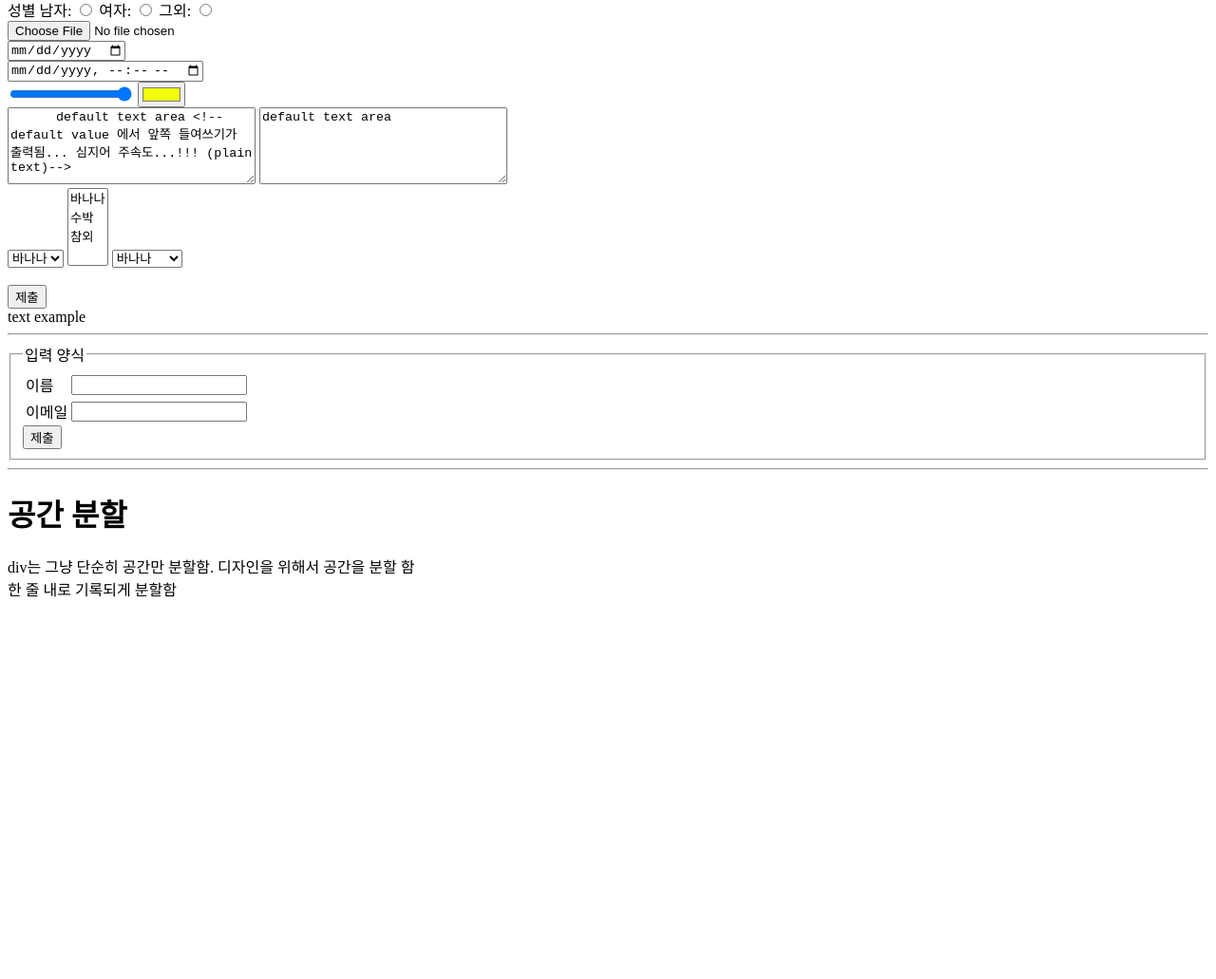
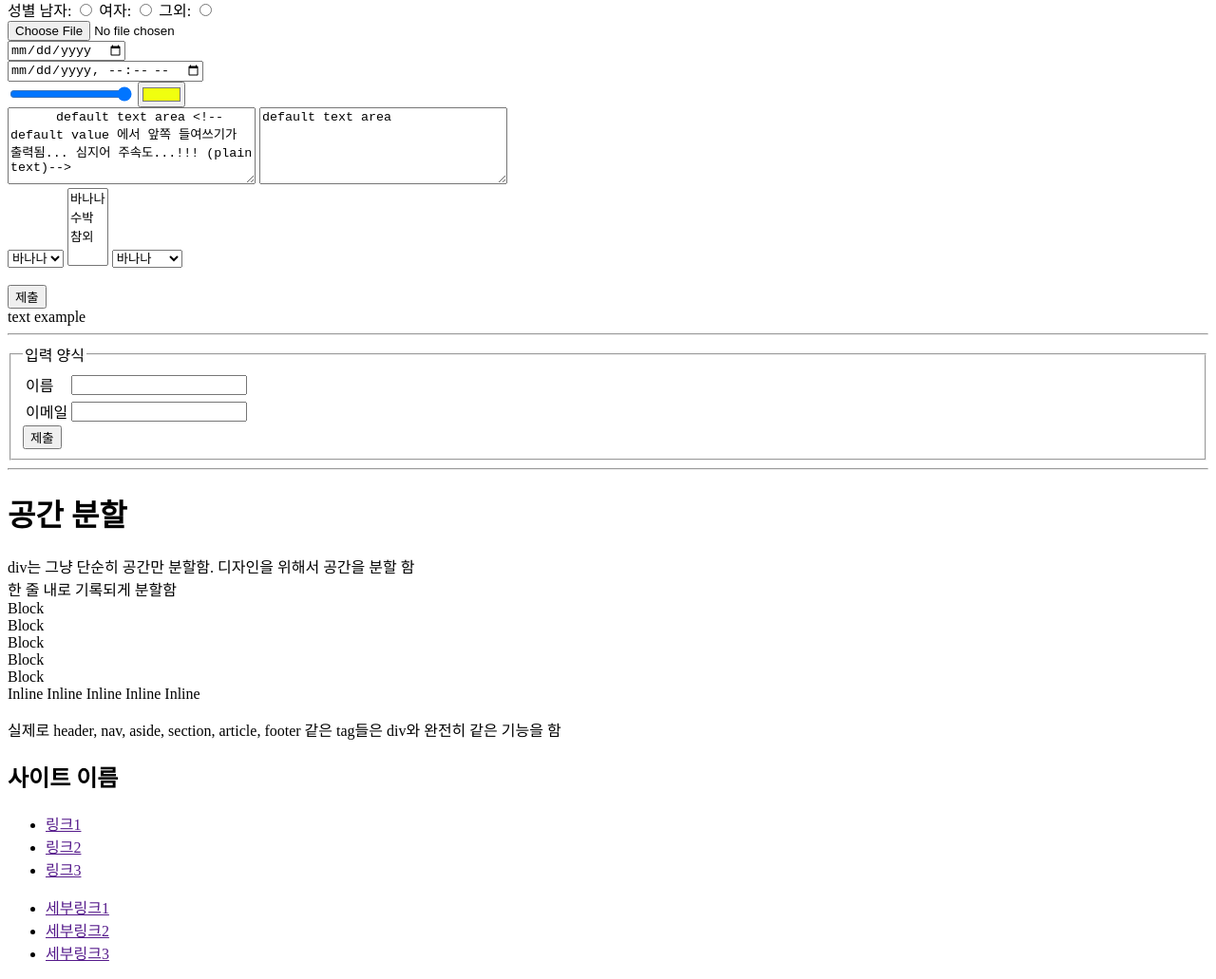
Before and after one commit to cielixer/FE_study, a plain HTML site: page 01-html/3-form/index.html in a window 1280 px wide. Shown: the part 225-1256 px from the top of the page at 95% size. Before the commit the page ends 865 px from the top, so only its background shows below. Drawn offline with Linux system fonts and the light colour scheme.

Commit message:
forms complete

```diff
--- a/01-html/3-form/index.html
+++ b/01-html/3-form/index.html
@@ -161,6 +161,50 @@
   <!-- inline 형식으로 공간을 분할 -->
   <span> 한 줄 내로 기록되게 분할함 </span>
 
+  <!-- 행 단위로 층이 쌓이듯이 공간이 분할됨-->
+  <div>Block</div>
+  <div>Block</div>
+  <div>Block</div>
+  <div>Block</div>
+  <div>Block</div>
+
+  <!-- 줄 단위로 쭉 이어 붙어서 분할됨-->
+  <span>Inline</span>
+  <span>Inline</span>
+  <span>Inline</span>
+  <span>Inline</span>
+  <span>Inline</span>
+
+  <!-- 이제껏 배웠던 h1, p, a, b, i, ... 등 모두 Block 속성 또는 Inline 속성에 해당됨 -->
+
+  <!-- exceptions -->
+  <!-- img tag 같은 경우는 InlineBlock 이라는 특이한 속성이긴 함 -->
+
+  <p>
+    실제로 header, nav, aside, section, article, footer 같은 tag들은 div와 완전히 같은 기능을 함
+    <!-- div와 같은 기능        ***** 중요: 하지만 검섹 엔진에서 hint를 얻을 수 있게 만들어줌!!!-->
+  <header>
+    <h2>사이트 이름</h2> <!-- site 이름? -->
+  </header>
+  <nav> <!-- 안에 목록 안에 a tag에 link가 있으면 사이트의 특정 메뉴로 이동?-->
+    <ul>
+      <li> <a href="">링크1</a> </li>
+      <li> <a href="">링크2</a> </li>
+      <li> <a href="">링크3</a> </li>
+    </ul>
+  </nav>
+  <aside> <!-- 안에 목록 안에 link가 있으면 세부 카테고리 내부에서 이동?-->
+    <ul>
+      <li> <a href="">세부링크1</a> </li>
+      <li> <a href="">세부링크2</a> </li>
+      <li> <a href="">세부링크3</a> </li>
+    </ul>
+  </aside>
+  <section></section>
+  <article></article>
+  <footer></footer>
+  </p>
+
 </body>
 
 </html>
```
